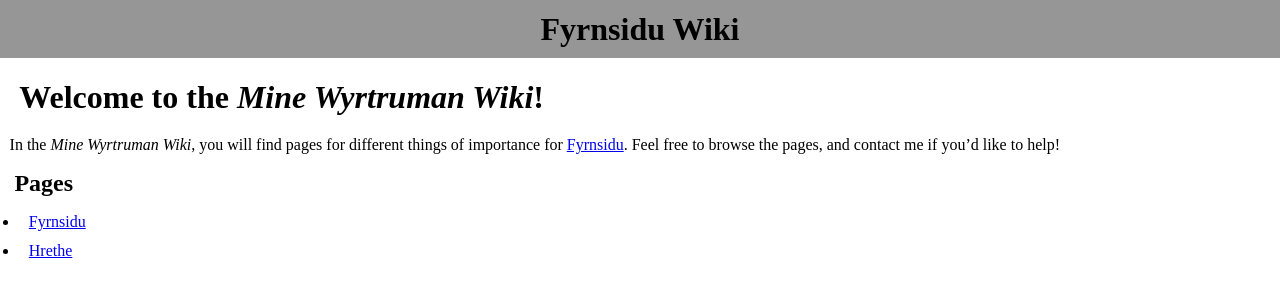
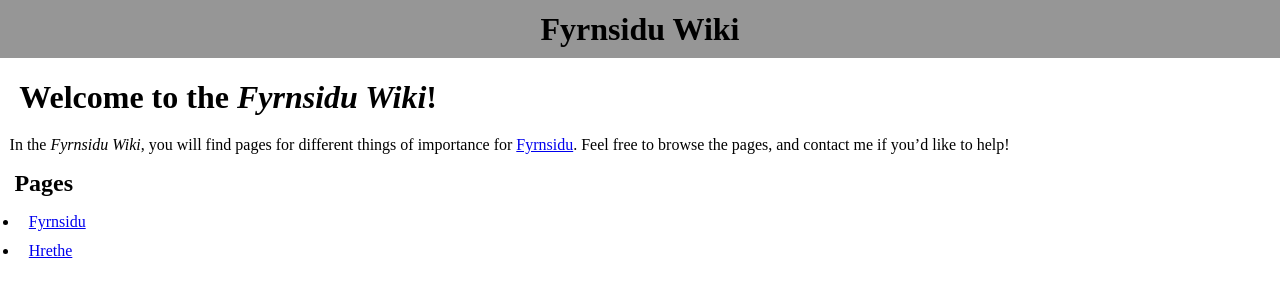
Before and after one commit to byronpendason/byronpendason.github.io, a Jekyll site: the page built from _wiki/index.md, in a window 1280 px wide. Shown: the top 300 px of the page. Built offline with Jekyll 4.4.1, drawn with Linux system fonts in a browser that asks for light colours.

Commit message:
Update index.md

```diff
--- a/_wiki/index.md
+++ b/_wiki/index.md
@@ -2,9 +2,9 @@
 title: Index
 ---
 
-# Welcome to the *Mine Wyrtruman Wiki*!
+# Welcome to the *Fyrnsidu Wiki*!
 
-In the *Mine Wyrtruman Wiki*, you will find pages for different things of importance for [[Fyrnsidu]]. Feel free to browse the pages, and contact me if you'd like to help!
+In the *Fyrnsidu Wiki*, you will find pages for different things of importance for [[Fyrnsidu]]. Feel free to browse the pages, and contact me if you'd like to help!
 
 ## Pages
 
```
